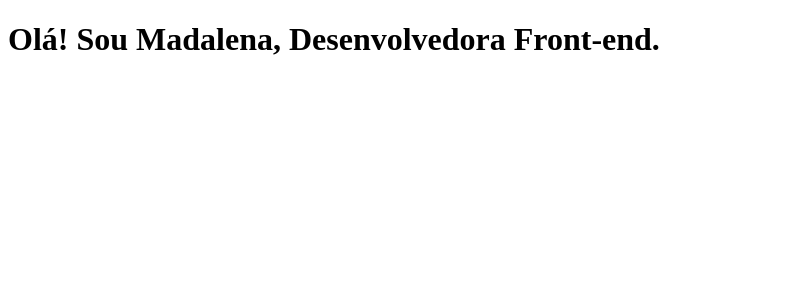
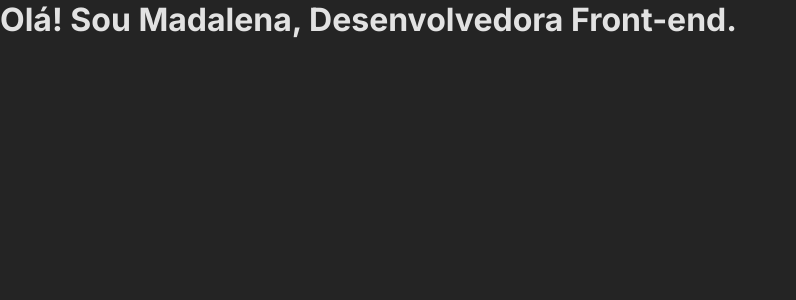
Before and after one commit to madalena-rocha/portfolio-2.0, a React (Vite) app: page / in a window 1280 px wide. Shown: the top 300 px of the page, without its empty margins (0-796 px from the left). Built offline with nearby package versions, Linux system fonts and the light colour scheme.

Commit message:
:zap: set styles

```diff
--- a/index.html
+++ b/index.html
@@ -1,8 +1,13 @@
 <!doctype html>
-<html lang="en">
+<html lang="pt-br">
   <head>
     <meta charset="UTF-8" />
     <meta name="viewport" content="width=device-width, initial-scale=1.0" />
+
+    <link rel="preconnect" href="https://fonts.googleapis.com">
+    <link rel="preconnect" href="https://fonts.gstatic.com" crossorigin>
+    <link href="https://fonts.googleapis.com/css2?family=Inter:wght@400;500;700&display=swap" rel="stylesheet">
+
     <title>Madalena Rocha</title>
   </head>
   <body>
--- a/src/main.jsx
+++ b/src/main.jsx
@@ -1,9 +1,17 @@
 import React from 'react'
 import ReactDOM from 'react-dom/client'
+
+import { ThemeProvider } from 'styled-components'
+import GlobalStyles from './styles/global'
+import theme from './styles/theme'
+
 import App from './App.jsx'
 
 ReactDOM.createRoot(document.getElementById('root')).render(
   <React.StrictMode>
-    <App />
+    <ThemeProvider theme={theme}>
+      <GlobalStyles />
+      <App />
+    </ThemeProvider>
   </React.StrictMode>,
 )
--- /dev/null
+++ b/src/styles/global.js
@@ -0,0 +1,42 @@
+import { createGlobalStyle } from "styled-components";
+
+export default createGlobalStyle`
+  * {
+    margin: 0;
+    padding: 0;
+    box-sizing: border-box;
+  }
+
+  :root {
+    font-size: 62.5%;
+  }
+
+  body {
+    background-color: ${({ theme }) => theme.COLORS.BACKGROUND_800};
+    color: ${({ theme }) => theme.COLORS.WHITE};
+		-webkit-font-smoothing: antialiased;
+  }
+
+  body, button {
+	  font-family: 'Inter', sans-serif;
+	  font-size: 1.6rem;
+  }
+
+  a {
+    text-decoration: none;
+    color: ${({ theme }) => theme.COLORS.GRAY_200};
+  }
+
+  li {
+    list-style: none;
+  }
+
+  button, a {
+    cursor: pointer;
+    transition: filter 0.2s;
+  }
+
+  button:hover, a:hover {
+    filter: brightness(0.9);
+  }
+`;
--- /dev/null
+++ b/src/styles/theme.js
@@ -0,0 +1,11 @@
+export default {
+  COLORS: {
+    BACKGROUND_900: "#1a1a1a",
+    BACKGROUND_800: "#242424",
+
+    WHITE: "rgba(255, 255, 255, 0.87)",
+    PINK: "#FF859B",
+
+    GRAY_200: "#888",
+  },
+};
```
